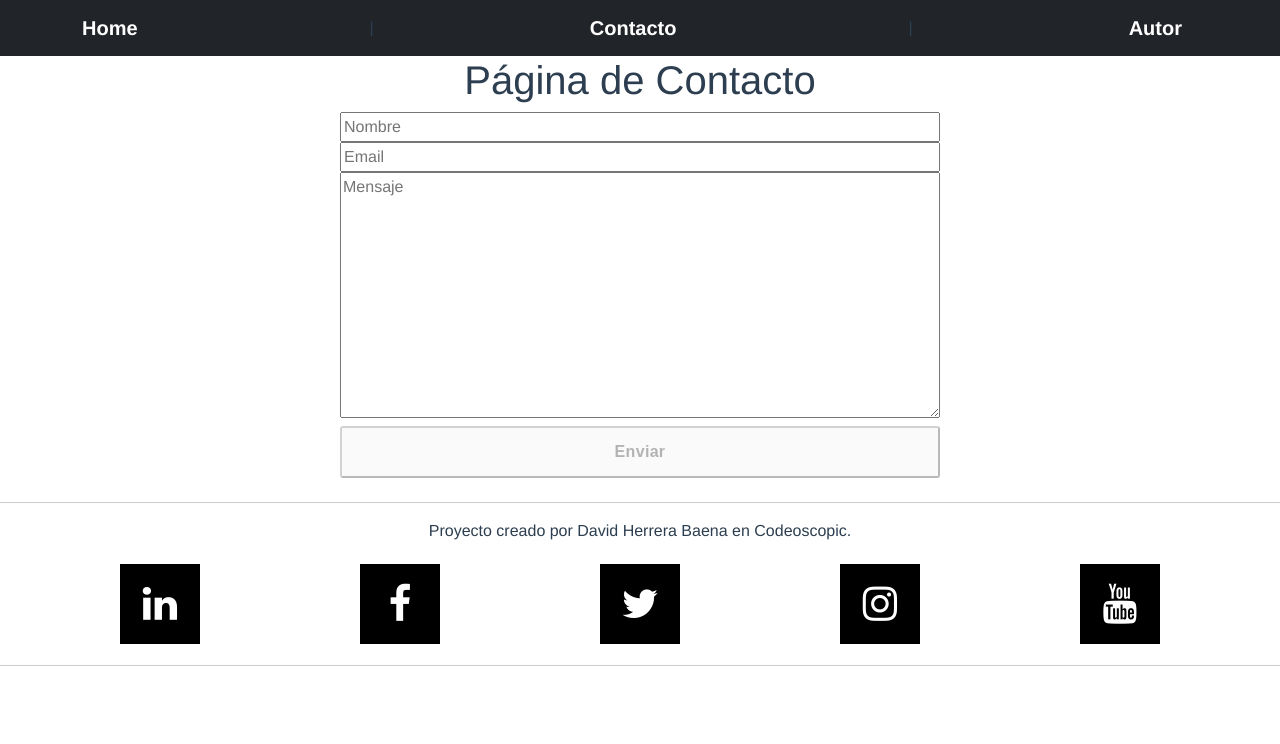
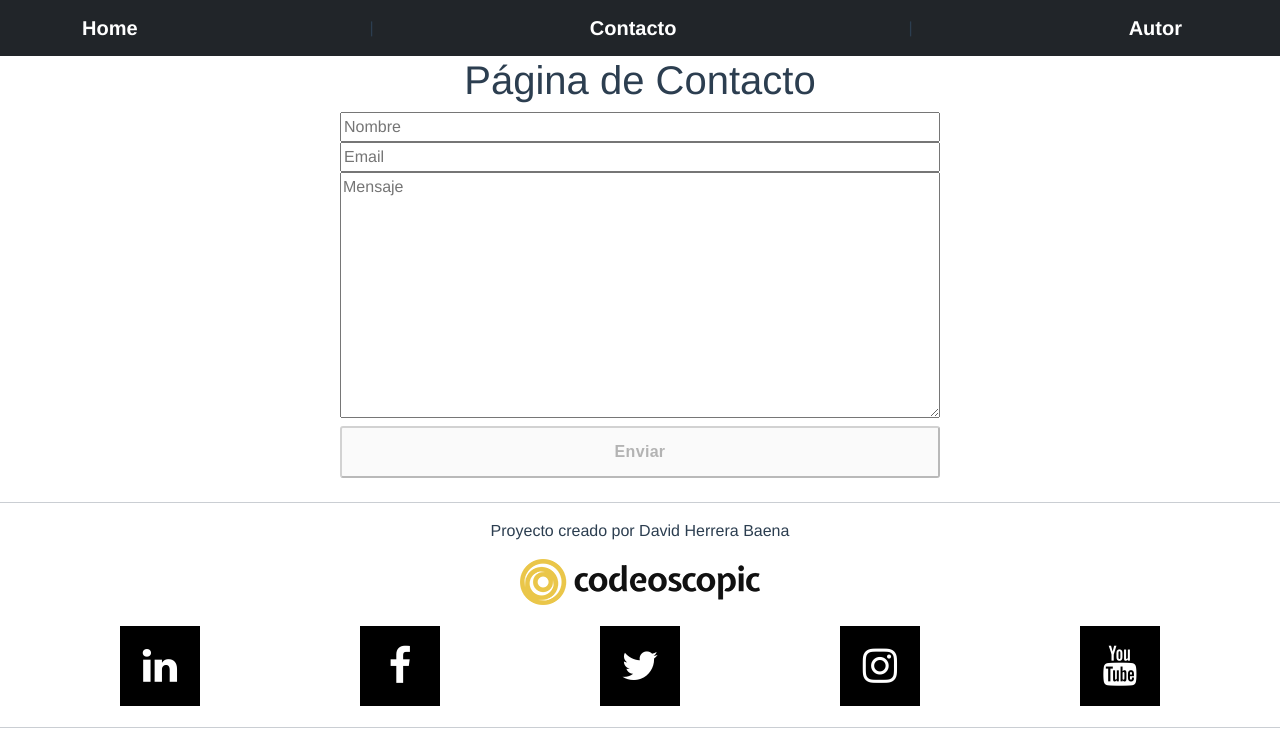
Before and after one commit to davidherreracodeoscopic/proyecto-final-vue, a Vue app: page /contact in a window 1280 px wide. Shown: the top 744 px of the page. Built offline with nearby package versions, Linux system fonts and the light colour scheme.

Commit message:
Añadir algún recurso (imagen o vídeo) en la carpeta /src/assets y usarlos desde los componentes: por ejemplo la foto de la página de autor y un logo en la barra de navegación.

```diff
--- a/src/components/Footer.vue
+++ b/src/components/Footer.vue
@@ -1,7 +1,8 @@
 <template>
     <div>
         <hr/>
-        <p>Proyecto creado por David Herrera Baena en Codeoscopic. </p>
+        <p>Proyecto creado por David Herrera Baena</p>
+        <p><img src="../assets/logo-co.png"/></p>
         <a href="https://www.linkedin.com/company/codeoscopic" class="fa fa-linkedin" />
         <a href="https://www.facebook.com/Codeoscopic-464951560275451" class="fa fa-facebook" />
         <a href="https://twitter.com/codeoscopic" class="fa fa-twitter" />
```
Also changed, not shown: src/assets/logo-co.png (added).
